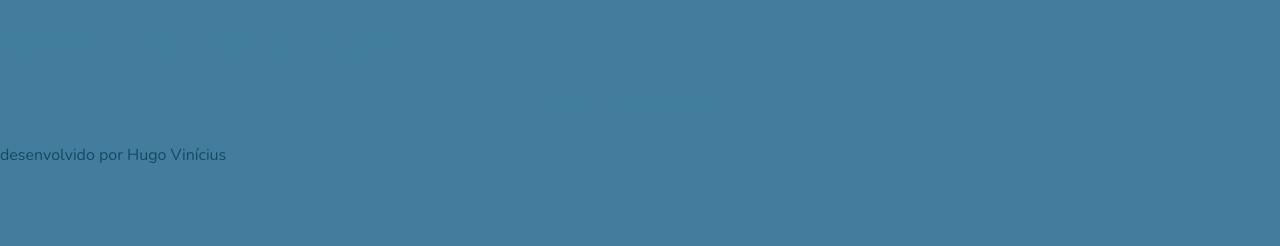
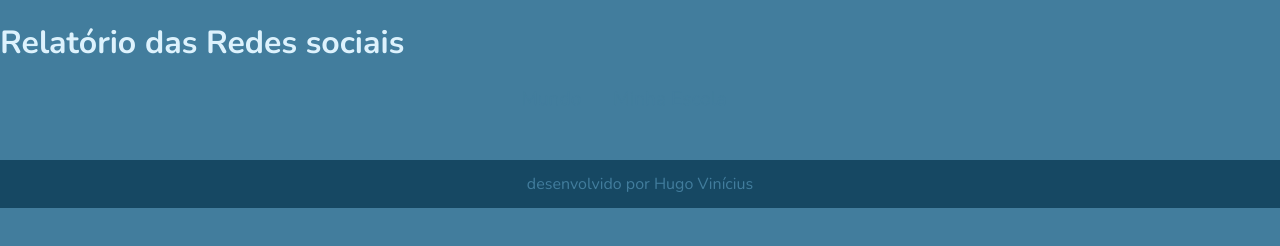
Before and after one commit to Huguinn04/projeto-3-trimestre, a plain HTML site: page index.html in a window 1280 px wide. Drawn offline with nearby package versions, Linux system fonts and the light colour scheme.

Commit message:
Add files via upload

```diff
--- /dev/null
+++ b/informacoesGlobais.js
@@ -0,0 +1,3 @@
+const url ='https://raw.githubusercontent.com/guilhermeonrails/api/main/dados-globais.json'
+
+console. log (url)
--- a/style.css
+++ b/style.css
@@ -23,7 +23,7 @@ header {
 
 h1 {
     font-size: 2rem;
-    color: var(--bg-color);
+    color: var(--secondary-color);
     font-weight: 700;
 }
 
@@ -47,5 +47,12 @@ nav a:hover {
     }
 
     footer{
-        display: flex;
-    }
+   display: flex;
+   align-items: center;
+   justify-content: center;
+   background-color: var(--primary-color);
+   color: var(--bg-color);
+   width: 100%;
+   height: 3rem;
+   margin-top: 2rem;
+}
```
Also changed, not shown: index.html (+1 -1 lines).
